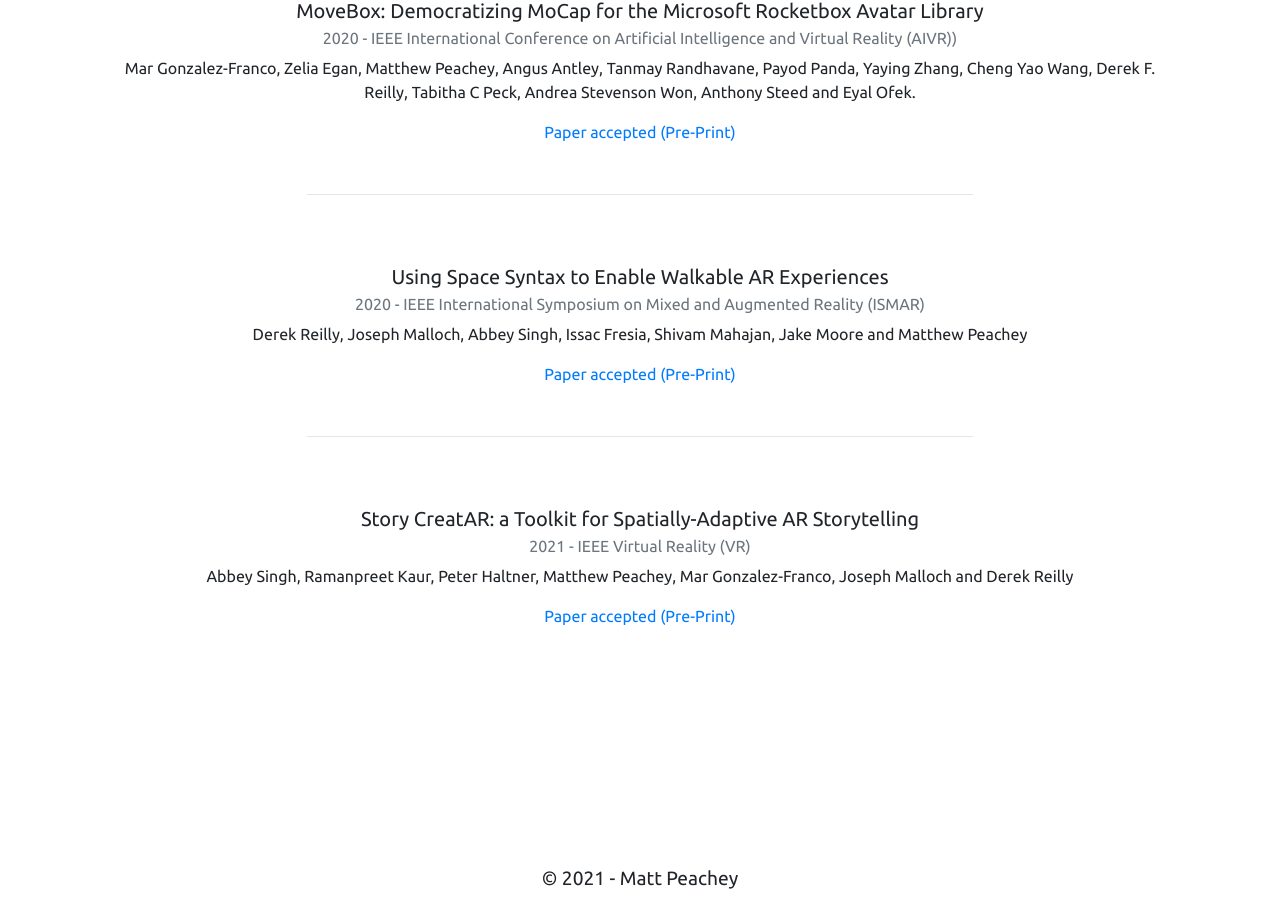
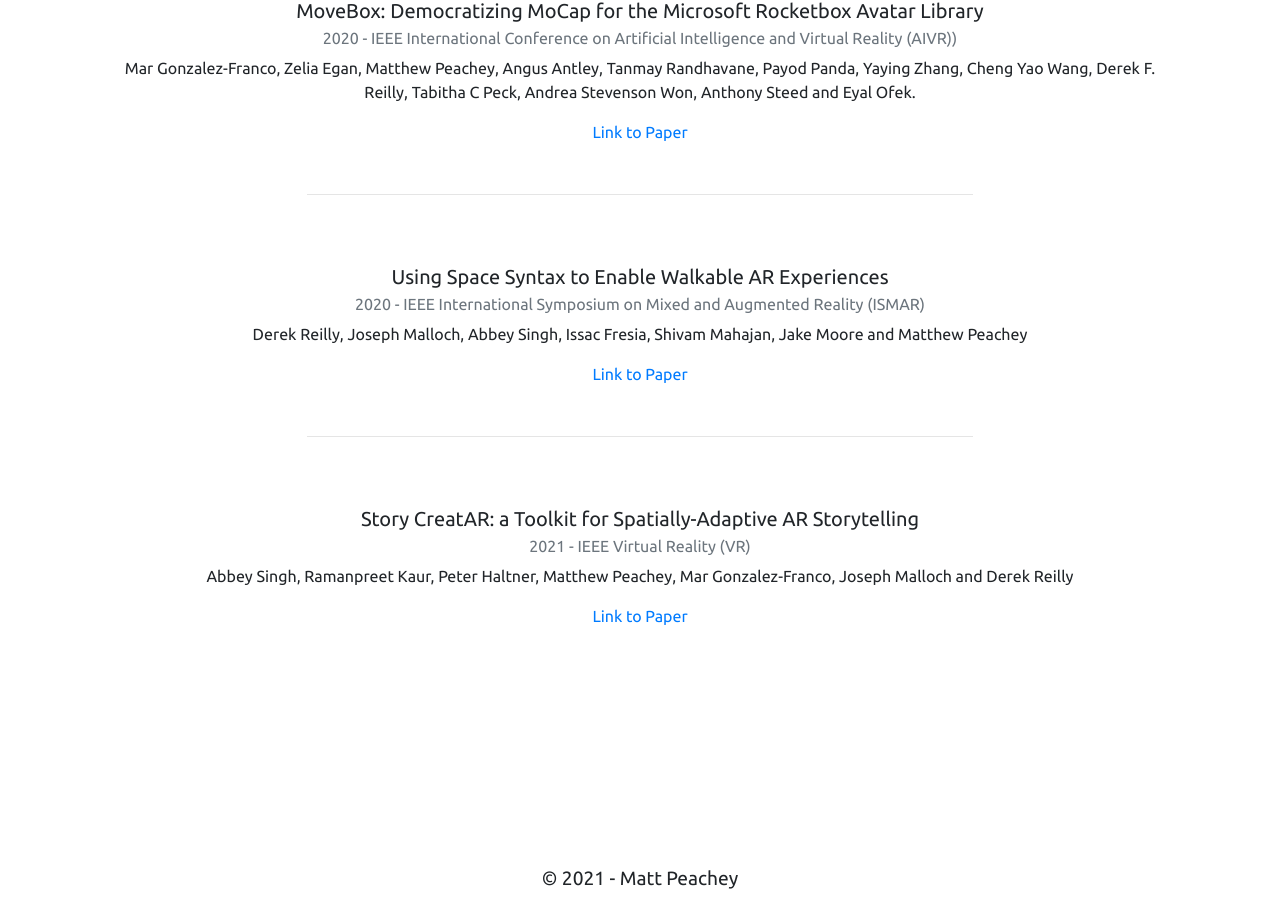
Before and after one commit to peacheym/PeacheyWeb, a React (Create React App) app: page /research in a window 1280 px wide. Shown: the part 940-1853 px from the top of the page. Built offline with nearby package versions, Linux system fonts and the light colour scheme.

Commit message:
Update research paper component.

```diff
--- a/src/research/ResearchPaper.js
+++ b/src/research/ResearchPaper.js
@@ -13,7 +13,7 @@ export default function ResearchPaper(props) {
               {props.venue}
             </Card.Subtitle>
             <Card.Text>{props.authors}</Card.Text>
-            <Card.Link href={props.url}>Paper accepted (Pre-Print)</Card.Link>
+            <Card.Link href={props.url}>Link to Paper</Card.Link>
           </Card.Body>
         </Card>
       </Col>
```
